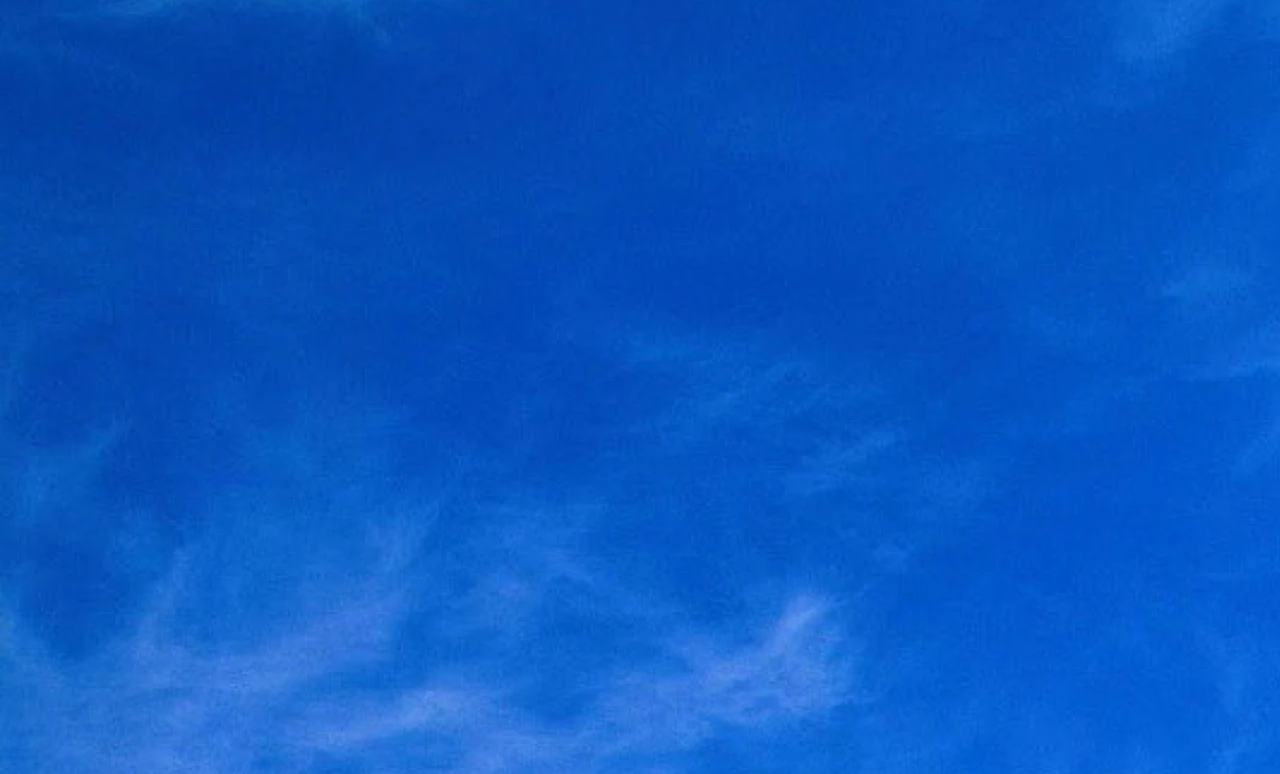
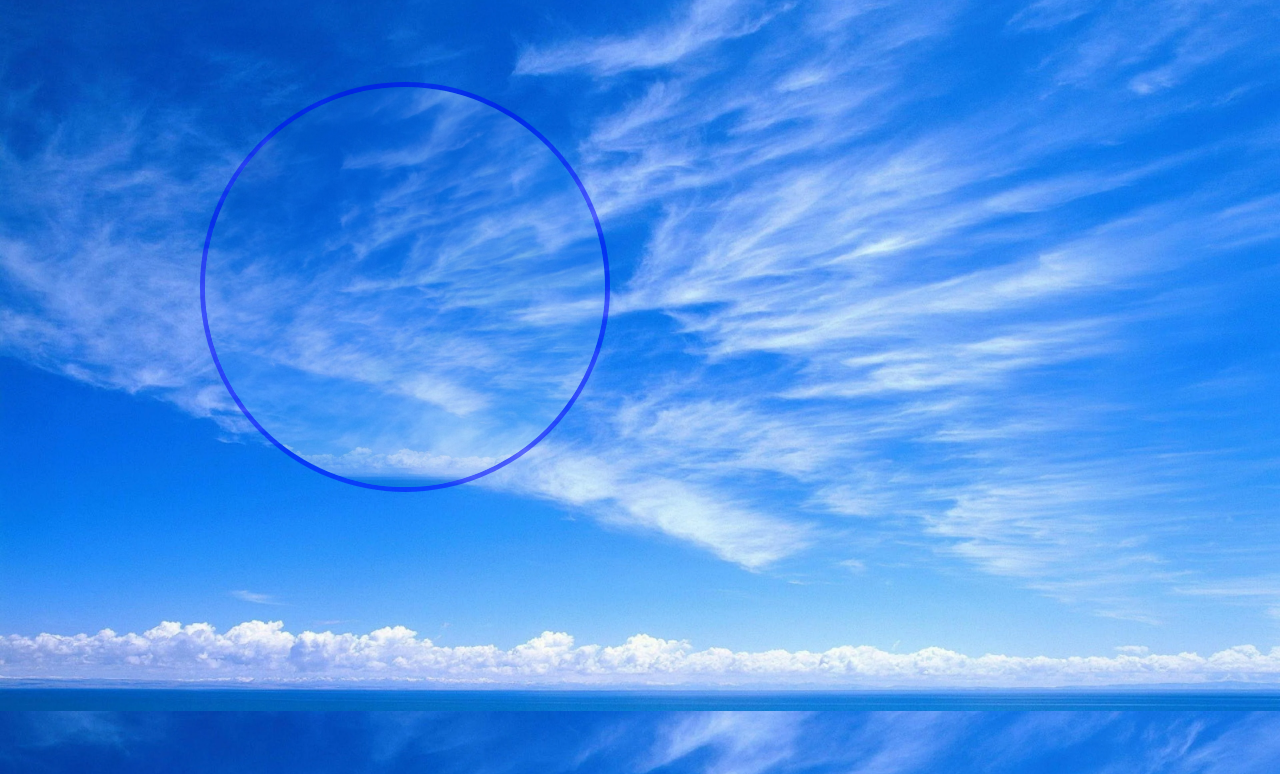
Before and after one commit to ruzeiljamesmatibula-pixel/RuzeilJamesAtibula_Portfolio, a plain HTML site: page index.html in a window 1280 px wide. Shown: the part 89-863 px from the top of the page. Drawn offline with Linux system fonts and the light colour scheme.

Commit message:
background

```diff
--- a/CSS.css
+++ b/CSS.css
@@ -1,9 +1,32 @@
     body {
+        margin: 0;
+        min-height: 400vh;
         position: relative;
         width: 1440px;
-height: 1024px;
+        height: 700px;
 
         background: url("image/sky.jpeg");
         opacity: 0.5;
 
+        background-size: cover;
+        background-position: center;
+        background-repeat: no-repeat;
+        background-attachment: fixed;
     }
+
+    .container {
+        position: absolute;
+        top: 150px;
+        left: 200px;
+        width: 400px;
+        height: 400px;
+        border: 5px solid blue;
+        border-radius: 4000px;
+        overflow: hidden;
+    }
+
+    .big-profile {
+       width: 100%;
+       height: 100%;
+       object-fit: cover;
+    }
--- a/index.html
+++ b/index.html
@@ -5,6 +5,8 @@
 </head>
 <body>
     <h1>WHY</h1>
-
+    <div class="container">
+        <img class="big-profile" src="image/sky.jpeg" alt="BIG-PROFILE">
+    </div>"
 </body>
 </html>
```
Lines whose indentation alone changed are shown as unchanged.
